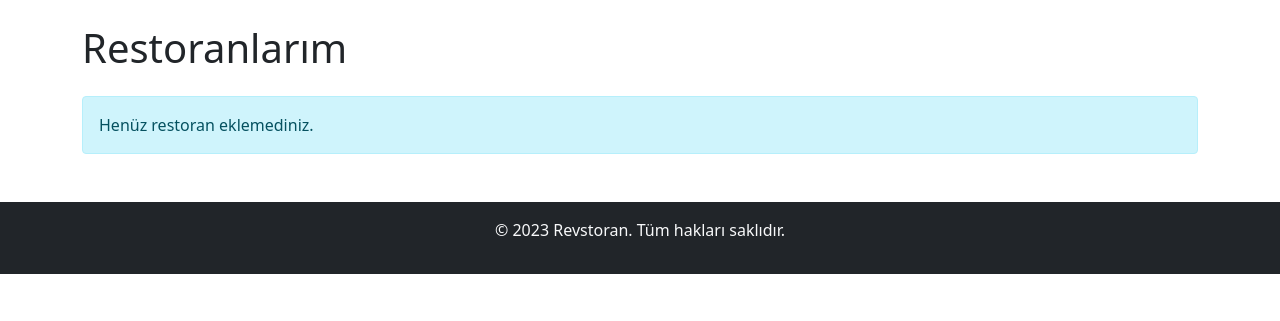
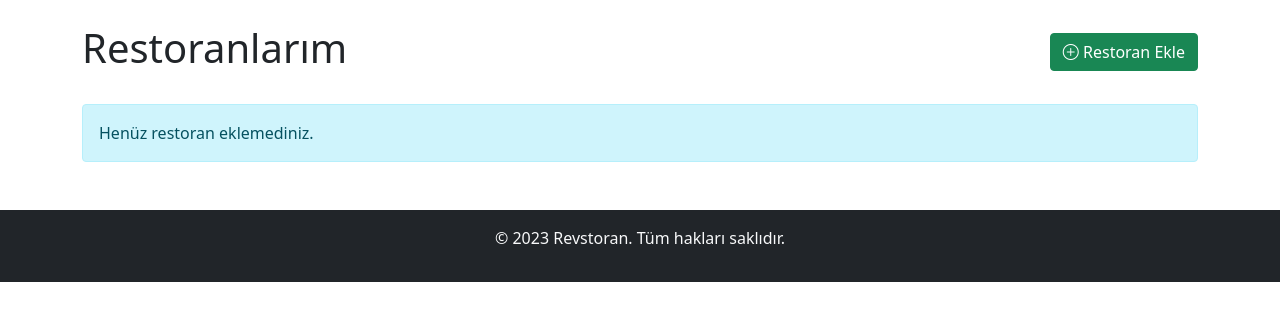
Before and after one commit to meryem74/thechef, a Flask app: page /my_restaurants in a window 1280 px wide. Shown: the part 56-377 px from the top of the page. Run offline with Flask 3, Linux system fonts and the light colour scheme; the visitor is signed in with stand-in values (Sample User, id 1); data that the repository does not hold is empty.

Commit message:
Update my_restaurants.html

```diff
--- a/templates/my_restaurants.html
+++ b/templates/my_restaurants.html
@@ -2,7 +2,12 @@
 {% block title %}Restoranlarım{% endblock %}
 
 {% block content %}
-<h1 class="mb-4">Restoranlarım</h1>
+<div class="d-flex justify-content-between align-items-center mb-4">
+    <h1>Restoranlarım</h1>
+    <a href="{{ url_for('add_restaurant') }}" class="btn btn-success">
+        <i class="bi bi-plus-circle"></i> Restoran Ekle
+    </a>
+</div>
 
 {% if restaurants %}
     <div class="row">
@@ -16,8 +21,6 @@
                     <h5 class="card-title">{{ restaurant.name }}</h5>
                     <p class="card-text">{{ restaurant.description }}</p>
                     <a href="{{ url_for('restaurant_detail', id=restaurant.id) }}" class="btn btn-primary">Görüntüle</a>
-
-
                 </div>
             </div>
         </div>
```
